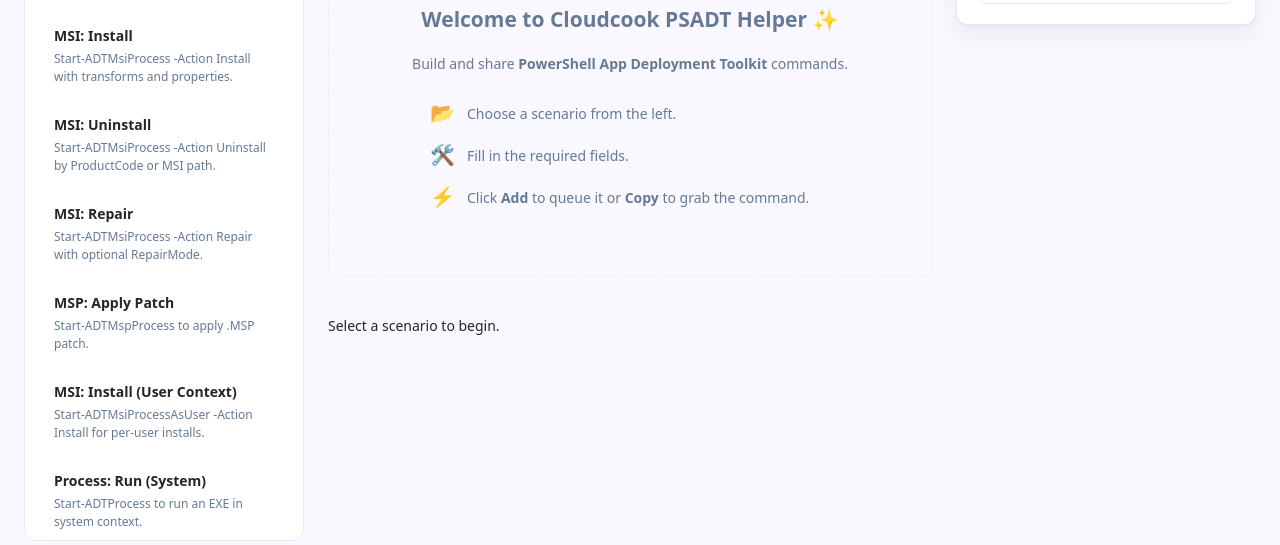
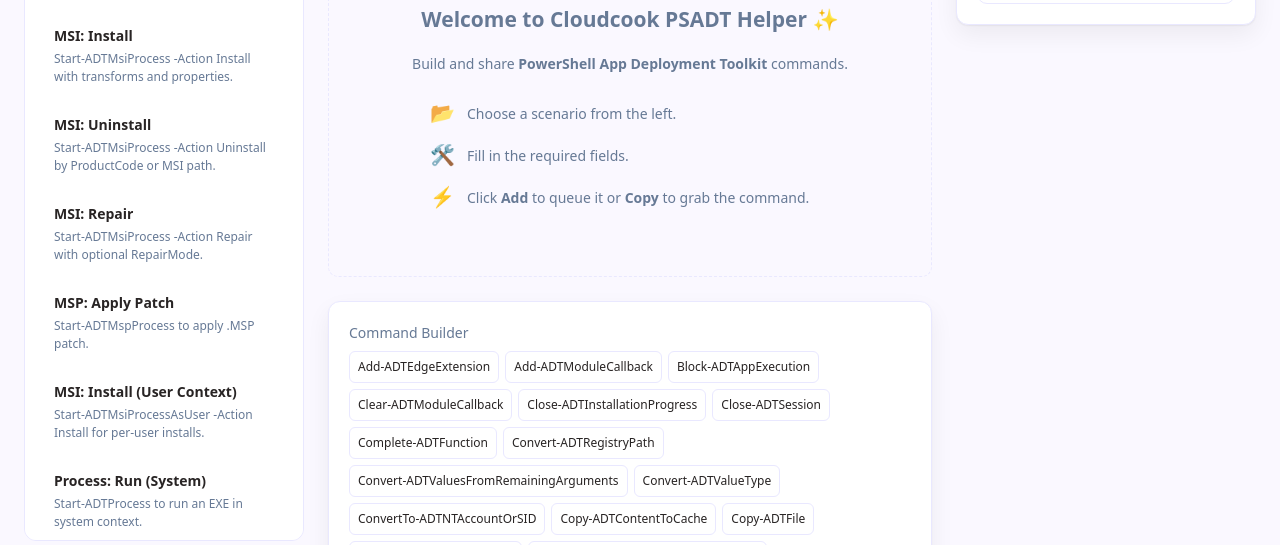
Before and after one commit to CLOUDCOOKCH/psadt-helper, a website built with Vite: page index.html in a window 1280 px wide. Shown: the part 228-773 px from the top of the page. Built offline with nearby package versions, Linux system fonts and the light colour scheme.

Commit message:
Add drag-and-drop command builder

```diff
--- a/index.html
+++ b/index.html
@@ -62,6 +62,13 @@
           </div>
           <div id="script-commands" aria-live="polite"></div>
         </div>
+        <div id="builder" class="card">
+          <div class="output-toolbar">
+            <span class="output-title">Command Builder</span>
+          </div>
+          <div id="command-boxes" class="cmd-boxes" aria-label="PSADT commands"></div>
+          <div id="editor-area" class="cmd-editor" contenteditable="true" aria-label="Custom script editor"></div>
+        </div>
         <div id="empty" class="empty">
           <p>Select a scenario to begin.</p>
         </div>
@@ -109,6 +116,7 @@
 
     <script src="js/commands.js"></script>
     <script src="js/main.js"></script>
+    <script src="js/editor.js"></script>
 
   </body>
   </html>
--- /dev/null
+++ b/js/editor.js
@@ -0,0 +1,42 @@
+// Custom command editor with drag-and-drop PSADT command boxes
+(() => {
+  const builderEl = document.getElementById('builder');
+  if (!builderEl) return;
+
+  const boxesEl = document.getElementById('command-boxes');
+  const editorEl = document.getElementById('editor-area');
+
+  // allow dropping into editor
+  editorEl.addEventListener('dragover', e => e.preventDefault());
+  editorEl.addEventListener('drop', e => {
+    e.preventDefault();
+    const text = e.dataTransfer.getData('text/plain');
+    if (text) {
+      // append command followed by newline
+      editorEl.textContent += (editorEl.textContent ? '\n' : '') + text;
+    }
+  });
+
+  // fetch list of PSADT commands and render draggable boxes
+  fetch('psadt/psadt-cmds.txt')
+    .then(r => r.text())
+    .then(txt => {
+      const cmds = txt.split(/\r?\n/).filter(Boolean);
+      cmds.forEach(cmd => {
+        const box = document.createElement('div');
+        box.className = 'cmd-box';
+        box.textContent = cmd;
+        box.draggable = true;
+        box.addEventListener('dragstart', e => {
+          e.dataTransfer.setData('text/plain', cmd);
+        });
+        boxesEl.appendChild(box);
+      });
+    })
+    .catch(err => {
+      const msg = document.createElement('div');
+      msg.textContent = 'Failed to load commands';
+      boxesEl.appendChild(msg);
+      console.error(err);
+    });
+})();
--- a/styles.css
+++ b/styles.css
@@ -89,6 +89,10 @@
   .script-btn{border:1px solid var(--border);background:#ffffff;border-radius:6px;padding:2px 6px;cursor:pointer}
   .script-btn:hover{background:#F6F6FF}
 
+  .cmd-boxes{display:flex;flex-wrap:wrap;gap:6px;margin-bottom:8px}
+  .cmd-box{background:#ffffff;border:1px solid var(--border);border-radius:6px;padding:6px 8px;cursor:grab;font-size:12px}
+  .cmd-editor{min-height:80px;background:#ffffff;border:1px dashed var(--border);border-radius:10px;padding:12px;white-space:pre-wrap}
+
     .btn{display:inline-flex;align-items:center;gap:10px;background:#ffffff;color:var(--text);border:1px solid var(--border);border-radius:12px;padding:8px 12px;cursor:pointer;font-weight:600;letter-spacing:.2px;transition:background .2s ease,border-color .2s ease,transform .02s ease, box-shadow .2s ease}
 .btn:hover{background:#F6F6FF;border-color:#DAD8FF;box-shadow:0 6px 24px rgba(23,91,235,.08)}
 .btn:active{transform:translateY(1px)}
```
